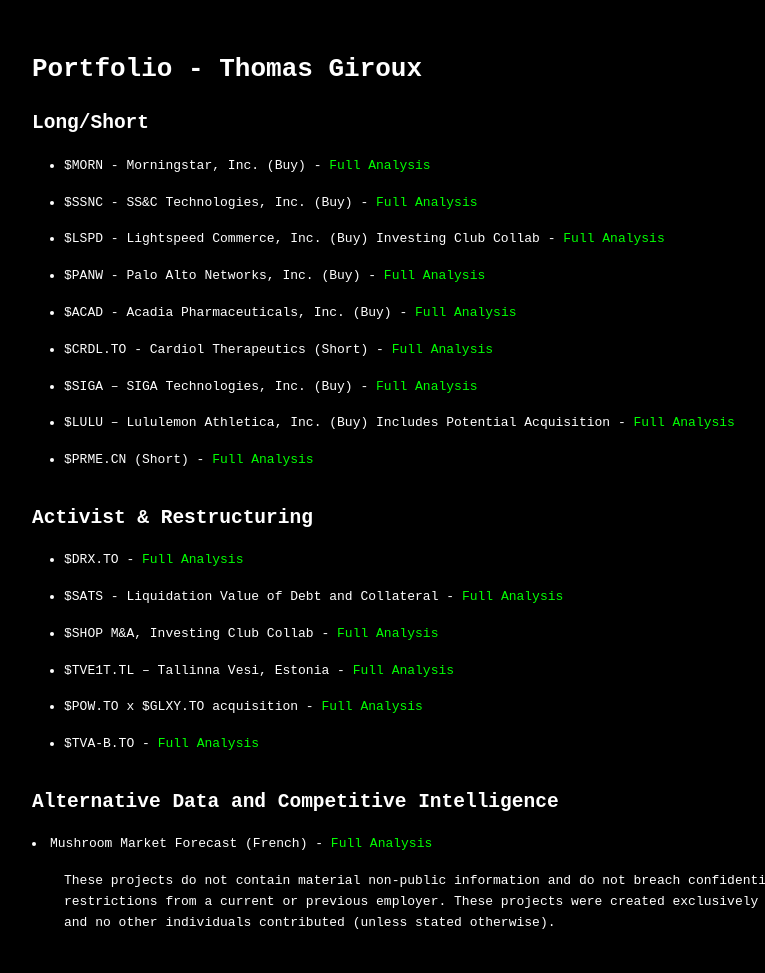
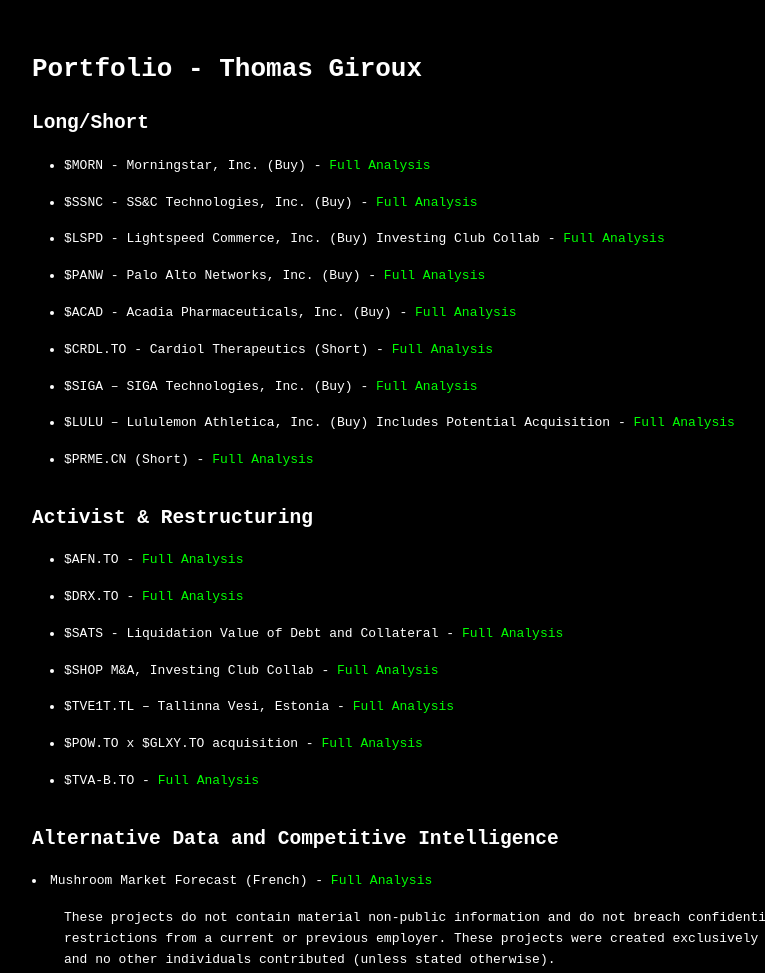
Before and after one commit to BlessedWF/Portfolio, a plain HTML site: page index.html in a window 1280 px wide. Shown: the whole page, without its empty margins (208-973 px from the left). Drawn offline with Linux system fonts and the light colour scheme.

Commit message:
Update index.html

```diff
--- a/index.html
+++ b/index.html
@@ -64,6 +64,7 @@
         <div class="category">
             <h2>Activist & Restructuring</h2>
             <ul>
+                <li>$AFN.TO - <a href="AFN.TO.pdf" target="_blank">Full Analysis</a></li>
                 <li>$DRX.TO - <a href="DRX.TO.pdf" target="_blank">Full Analysis</a></li>
                 <li>$SATS - Liquidation Value of Debt and Collateral - <a href="$SATS.pdf" target="_blank">Full Analysis</a></li>
                 <li>$SHOP M&A, Investing Club Collab - <a href="SHOP M&A.pdf" target="_blank">Full Analysis</a></li>
```
